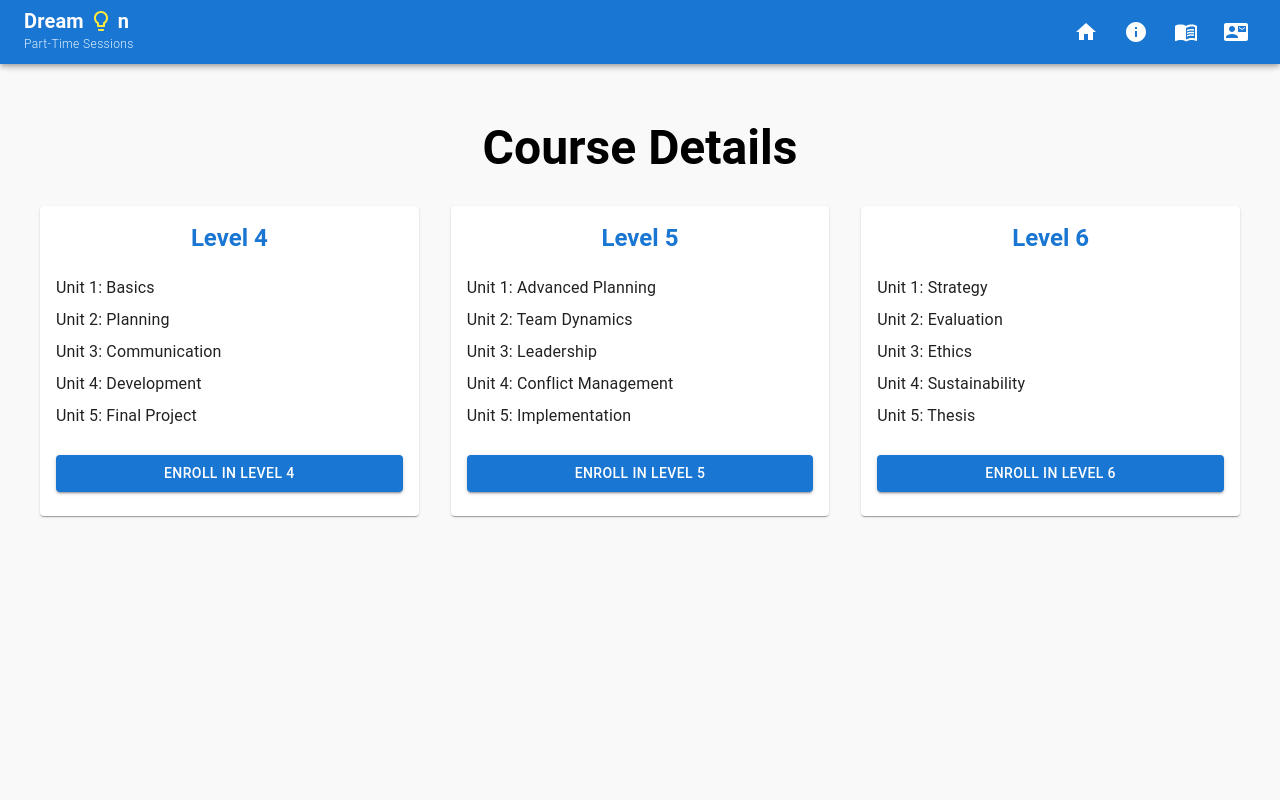
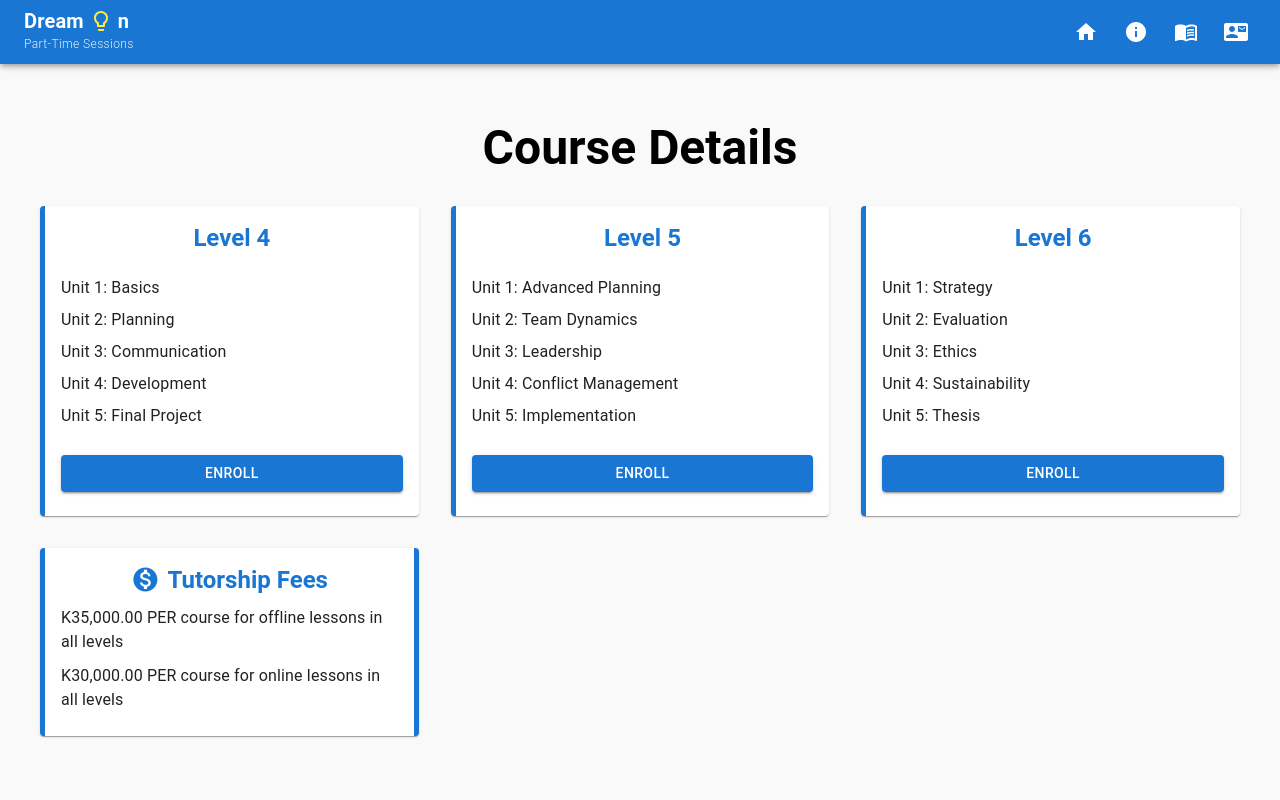
Before and after one commit to WilliamSato77/dreamon, a React (Create React App) app: page /coursedetails/1 in a window 1280 px wide. Shown: the top 800 px of the page. Built offline with nearby package versions, Linux system fonts and the light colour scheme.

Commit message:
added a tutorship fee card, coded its contents and style

```diff
--- a/src/components/coursedetails/Coursedetails.js
+++ b/src/components/coursedetails/Coursedetails.js
@@ -11,8 +11,13 @@ import {
   ListItemText,
   TextField,
   IconButton,
+  MenuItem,
+  Select,
+  FormControl,
+  InputLabel,
 } from "@mui/material";
 import CloseIcon from "@mui/icons-material/Close";
+import MonetizationOnIcon from "@mui/icons-material/MonetizationOn"; // Cash payment icon
 
 const levels = [
   {
@@ -31,9 +36,14 @@ const levels = [
 
 function Coursedetails() {
   const [activeLevel, setActiveLevel] = useState(null); // Track the active level
+  const [deliveryMode, setDeliveryMode] = useState(""); // Track selected delivery mode
 
   const handleEnrollClick = (level) => {
     setActiveLevel((prev) => (prev === level ? null : level)); // Toggle form visibility
+  };
+
+  const handleDeliveryModeChange = (event) => {
+    setDeliveryMode(event.target.value); // Update the delivery mode selection
   };
 
   return (
@@ -64,6 +74,7 @@ function Coursedetails() {
             <Card
               sx={{
                 transition: "transform 0.3s ease, box-shadow 0.3s ease",
+                borderLeft: "5px solid #1976d2", // Left side border color
                 "&:hover": {
                   transform: "translateY(-10px)",
                   boxShadow: "0px 10px 15px rgba(0, 0, 0, 0.2)",
@@ -114,6 +125,23 @@ function Coursedetails() {
                     <TextField label="Full Name" variant="outlined" fullWidth margin="normal" required />
                     <TextField label="Email Address" variant="outlined" fullWidth margin="normal" type="email" required />
                     <TextField label="Phone Number" variant="outlined" fullWidth margin="normal" required />
+
+                    {/* Mode of Delivery Selection */}
+                    <FormControl fullWidth margin="normal">
+                      <InputLabel>Mode of Delivery</InputLabel>
+                      <Select
+                        value={deliveryMode}
+                        onChange={handleDeliveryModeChange}
+                        label="Mode of Delivery"
+                        required
+                      >
+                        <MenuItem value="weekdays_offline">Weekdays Offline</MenuItem>
+                        <MenuItem value="weekdays_online">Weekdays Online</MenuItem>
+                        <MenuItem value="weekend_online">Weekend Online</MenuItem>
+                        <MenuItem value="weekend_offline">Weekend Offline</MenuItem>
+                      </Select>
+                    </FormControl>
+
                     <Button
                       variant="contained"
                       fullWidth
@@ -150,13 +178,78 @@ function Coursedetails() {
                       "&:hover": { backgroundColor: "#1565c0" },
                     }}
                   >
-                    Enroll in Level {level.level}
+                    Enroll
                   </Button>
                 )}
               </CardContent>
             </Card>
           </Grid>
         ))}
+
+        {/* Tutorship Fee Card */}
+        <Grid item xs={12} sm={6} md={4}>
+          <Card
+            sx={{
+              transition: "transform 0.3s ease, box-shadow 0.3s ease",
+              borderLeft: "5px solid #1976d2", // Left border with color
+              borderRight: "5px solid #1976d2", // Added right border
+              "&:hover": {
+                transform: "translateY(-10px)",
+                boxShadow: "0px 10px 15px rgba(0, 0, 0, 0.2)",
+              },
+            }}
+          >
+            <CardContent>
+              <Box
+                sx={{
+                  display: "flex",
+                  alignItems: "center",
+                  justifyContent: "center",
+                  marginBottom: "10px",
+                }}
+              >
+                <MonetizationOnIcon
+                  sx={{
+                    color: "#1976d2",
+                    marginRight: "8px",
+                    fontSize: "1.8rem",
+                  }}
+                />
+                <Typography
+                  variant="h5"
+                  sx={{
+                    fontWeight: "bold",
+                    textAlign: "center",
+                    color: "#1976d2",
+                  }}
+                >
+                  Tutorship Fees
+                </Typography>
+              </Box>
+
+              {/* Tutorship Fee Details */}
+              <Box>
+                <Typography
+                  variant="body1"
+                  sx={{
+                    marginBottom: "10px",
+                    textAlign: "left",
+                  }}
+                >
+                  K35,000.00 PER course for offline lessons in all levels
+                </Typography>
+                <Typography
+                  variant="body1"
+                  sx={{
+                    textAlign: "left",
+                  }}
+                >
+                  K30,000.00 PER course for online lessons in all levels
+                </Typography>
+              </Box>
+            </CardContent>
+          </Card>
+        </Grid>
       </Grid>
     </Box>
   );
```
